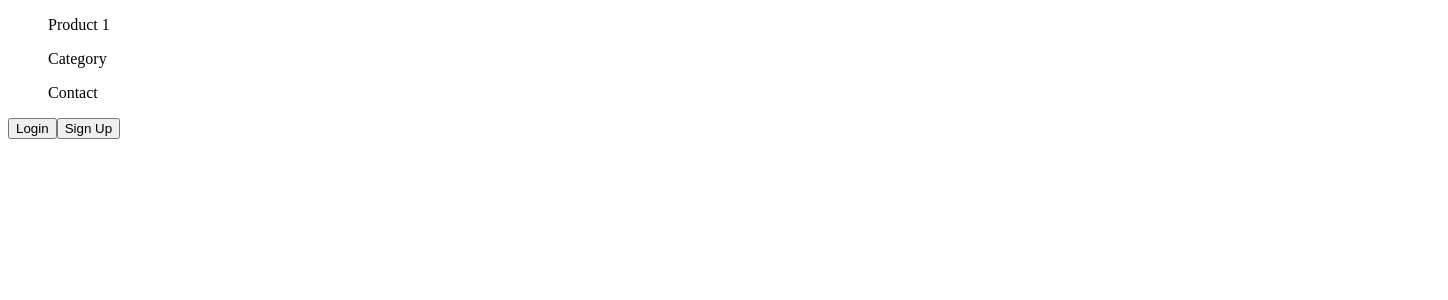
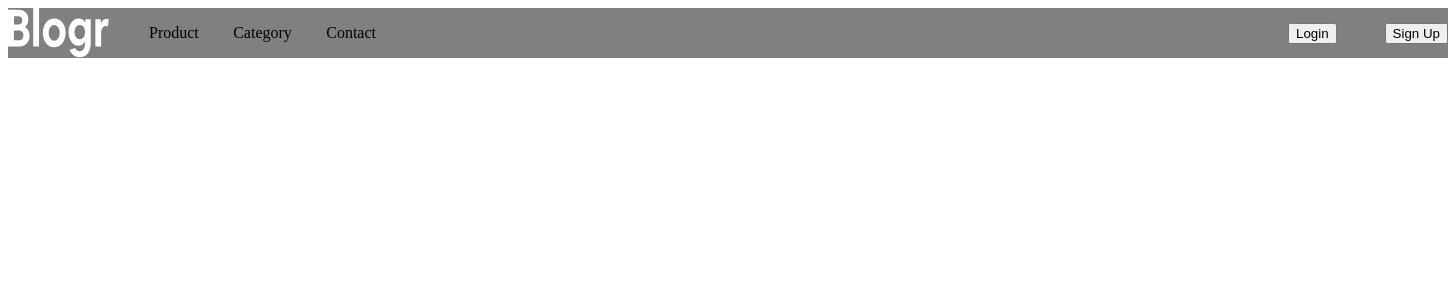
Before and after one commit to Vahe-Sevachyan/blogr-landing-page, a Vue app: page / in a window 1280 px wide. Shown: the top 300 px of the page, 1448 px wide, since content can reach past the window. Built offline with nearby package versions, Linux system fonts and the light colour scheme.

Commit message:
updated layout in nav section

```diff
--- a/src/components/NavBar.vue
+++ b/src/components/NavBar.vue
@@ -1,24 +1,21 @@
 <script>
-// export default {
-//   name: "NavBar",
-// };
+export default {
+  name: "NavBar",
+};
 </script>
 
 <template>
-  <div class="nav-container">
-    <div>
-      <ul>
-        Product 1
-      </ul>
-      <ul>
-        Category
-      </ul>
-      <ul>
-        Contact
+  <div class="nav-section">
+    <div class="nav-menu">
+      <img src="../assets/images/logo.svg" alt="blog logo" />
+      <ul class="nav-links">
+        <li>Product</li>
+        <li>Category</li>
+        <li>Contact</li>
       </ul>
     </div>
 
-    <div>
+    <div class="btn-container">
       <button>Login</button>
       <button>Sign Up</button>
     </div>
@@ -26,10 +23,27 @@
 </template>
 
 <style scoped>
-.read-the-docs {
-  color: #888;
+.nav-section {
+  background-color: grey;
+  width: 90rem;
+  display: flex;
+  justify-content: space-between;
+  align-items: center;
 }
-/* ul {
-  color: white;
-} */
+.nav-menu {
+  display: flex;
+  width: 23rem;
+  justify-content: space-between;
+}
+.nav-links {
+  display: flex;
+  width: 40rem;
+  justify-content: space-between;
+  list-style: none;
+}
+.btn-container {
+  width: 10rem;
+  display: flex;
+  justify-content: space-between;
+}
 </style>
```
